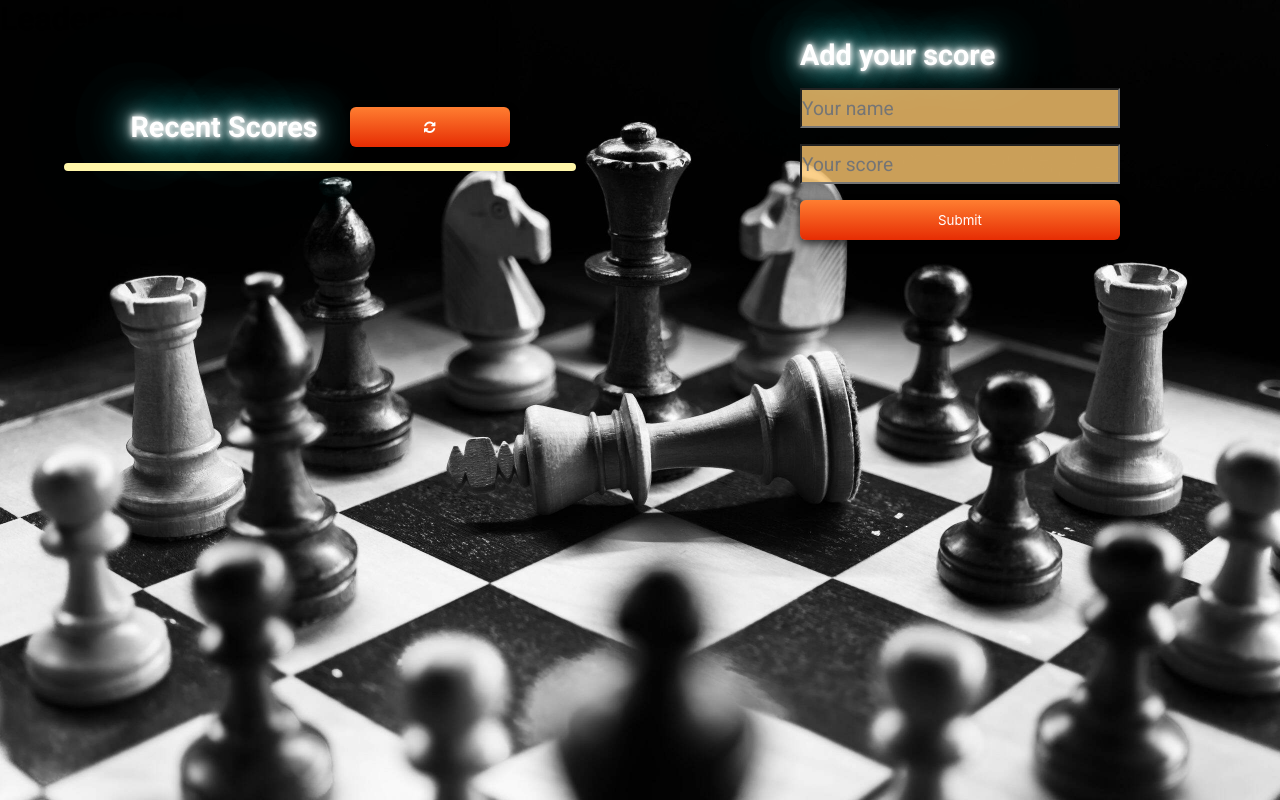
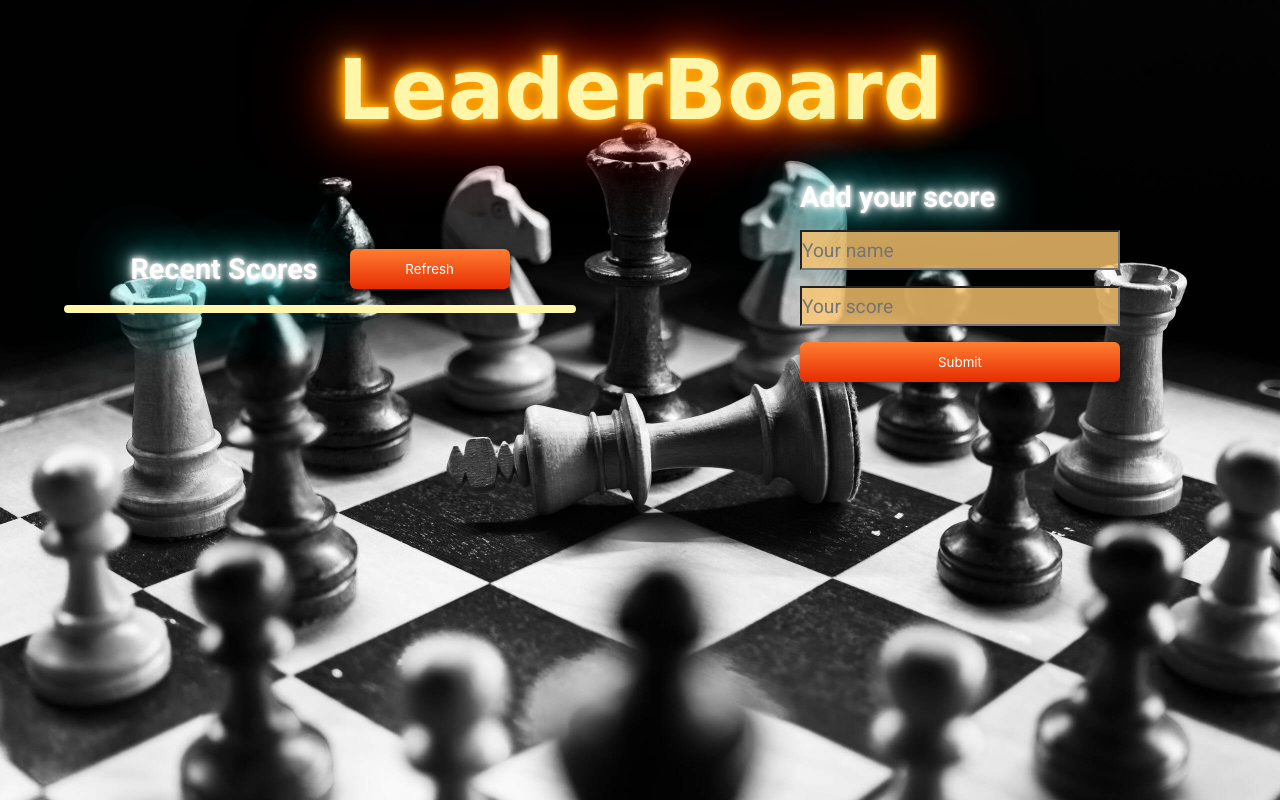
Before and after one commit to Mike111222/MyLeaderBoard, a website built with webpack: page src/index.html in a window 1280 px wide. Built offline with nearby package versions, Linux system fonts and the light colour scheme.

Commit message:
Update index.html

```diff
--- a/src/index.html
+++ b/src/index.html
@@ -15,12 +15,12 @@
 </head>
 
 <body>
-  <h1>LeaderBoard</h1>
+  <h1 class="main-heading">LeaderBoard</h1>
   <div class="container">
       <div class="recentScores">
           <div class="recentScoreTitle">
               <h2>Recent Scores</h2>
-              <button id="refresh" type="button"><i class="fa fa-refresh" aria-hidden="true"></i></button>
+              <button id="refresh" type="button">Refresh</button>
           </div>
           <div class="recentScoreList">
               <ul id="list">
```
